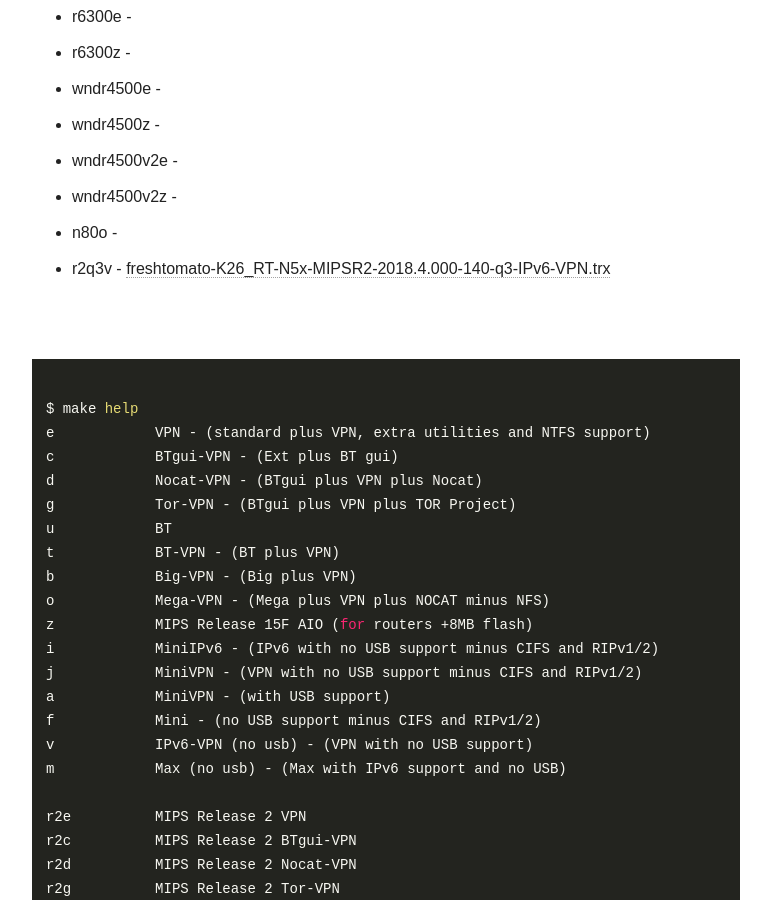
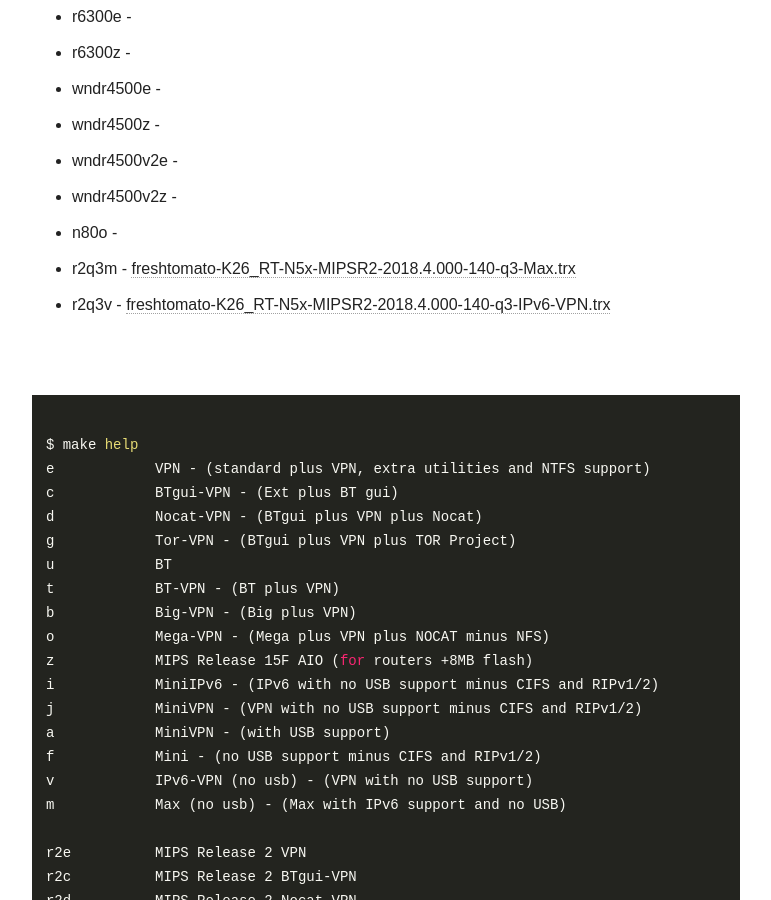
Before and after one commit to oglopss/freshtomato-mips-ci-jekyll, a Jekyll site: the page built from index.html, in a window 1280 px wide and 900 px high, scrolled down 2671 px. Shown: the whole window, without its empty margins (254-1025 px from the left). Built offline with Jekyll 4.4.1, drawn with Linux system fonts in a browser that asks for light colours; nearby versions of some CDN libraries.

Commit message:
Travis build 39 r2q3m pushed to gh-pages

```diff
--- a/_data/ss.yml
+++ b/_data/ss.yml
@@ -64,3 +64,4 @@
   - 0065 wndr4500v2z
   - 0066 n80o
   - 0068 r2q3v freshtomato-K26_RT-N5x-MIPSR2-2018.4.000-140-q3-IPv6-VPN.trx
+  - 0067 r2q3m freshtomato-K26_RT-N5x-MIPSR2-2018.4.000-140-q3-Max.trx
```
